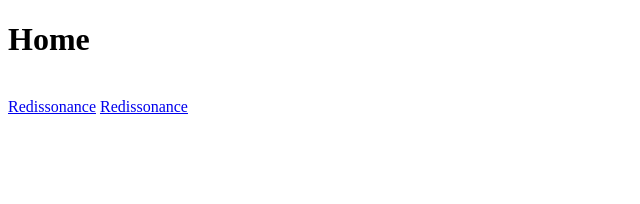
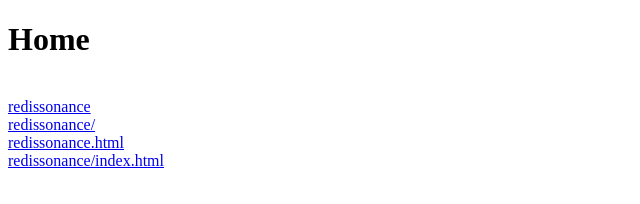
Before and after one commit to DeadlyArtist/ttrpgs, a plain HTML site: page index.html in a window 1280 px wide. Shown: the whole page, without its empty margins (0-640 px from the left). Drawn offline with Linux system fonts and the light colour scheme.

Commit message:
Update index.html

```diff
--- a/index.html
+++ b/index.html
@@ -9,7 +9,17 @@
  <body>
   <h1>Home</h1>
   <br>
-  <a href="/redissonance">Redissonance</a>
-  <a href="/redissonance.html">Redissonance</a>
+  <div>
+     <a href="/ttrpgs/redissonance">redissonance</a>
+  </div>
+  <div>
+     <a href="/ttrpgs/redissonance/">redissonance/</a>
+  </div>
+  <div>
+     <a href="/ttrpgs/redissonance.html">redissonance.html</a>
+  </div>
+  <div>
+     <a href="/ttrpgs/redissonanc/index.html">redissonance/index.html</a>
+  </div>
  </body>
 </html>
```
